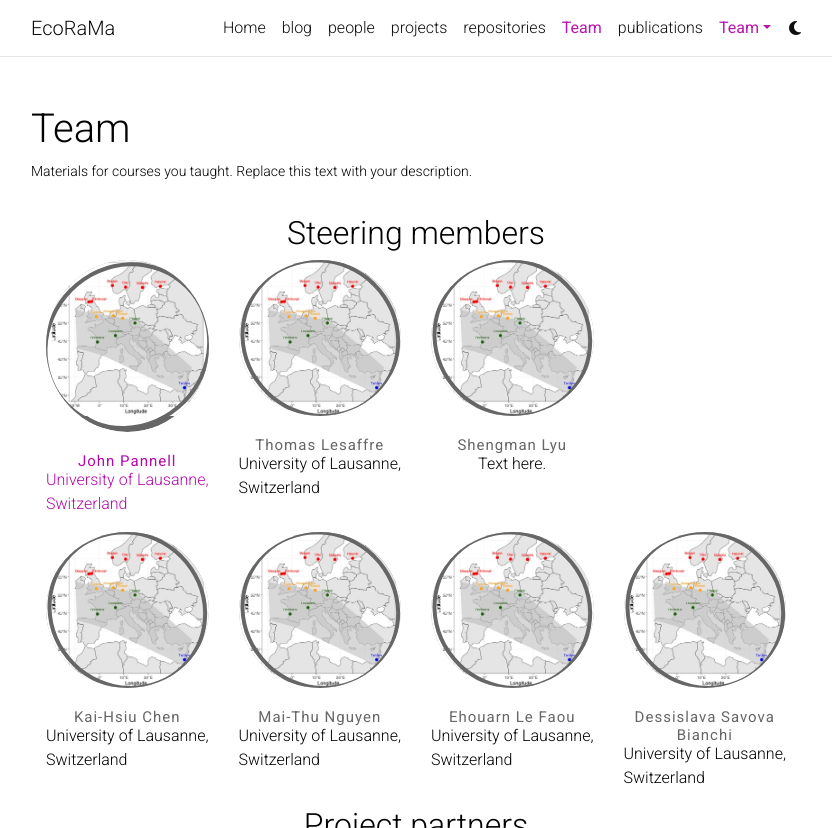
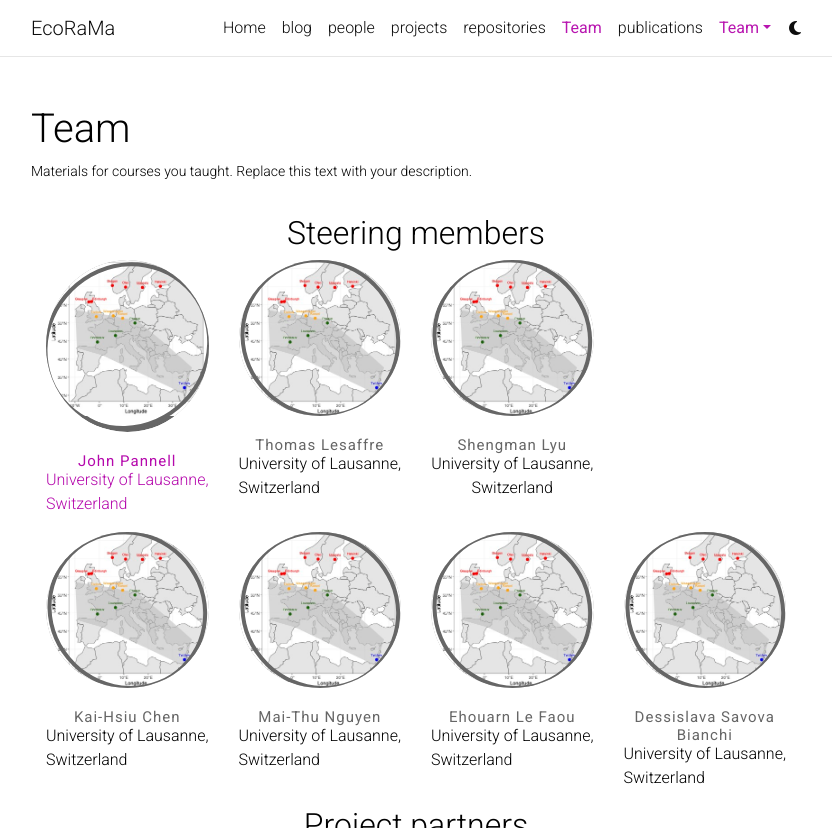
Before and after one commit to EcoRaMa/EcoRaMa.github.io, a Jekyll site: the page built from _pages/teaching.md, in a window 1280 px wide and 900 px high, cut to the strip 0-828 px from the top of the window. Shown: the whole strip, without its empty margins (224-1056 px from the left). Built offline with Jekyll 4.4.1, drawn with Linux system fonts in a browser that asks for light colours; some web fonts are replaced; comment, search, counter and statistics services are not loaded; a style sheet for code colours, icons or effects is not loaded.

Commit message:
Update team.html

```diff
--- a/_includes/team.html
+++ b/_includes/team.html
@@ -78,7 +78,7 @@
               </div>
               <h2 class="title"><a href="https://www.Youtube.com/">John Pannell</a></h2>
               <h3 class="post">  </h3>
-              <p style="text-align: justify; font-size: 10;">
+              <p style="text-align: justify; font-size: 20;">
 
                     <a href="https://www.Youtube.com/">University of Lausanne, Switzerland</a>
 
@@ -97,6 +97,7 @@
               <p style="text-align: justify; font-size: 10;">
 
                 University of Lausanne, Switzerland
+
               </p>
             </div>
         </div>
@@ -109,7 +110,7 @@
               <h2 class="title">Shengman Lyu</h2>
               <h3 class="post">  </h3>
                <p>
-              Text here.
+               University of Lausanne, Switzerland
                </p>
             </div>
         </div>
```
